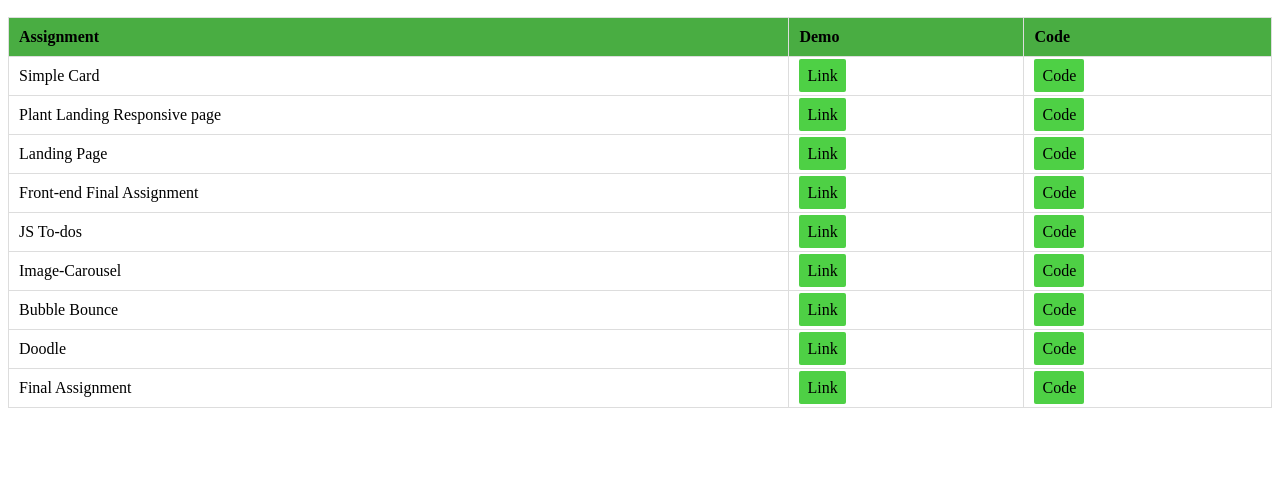
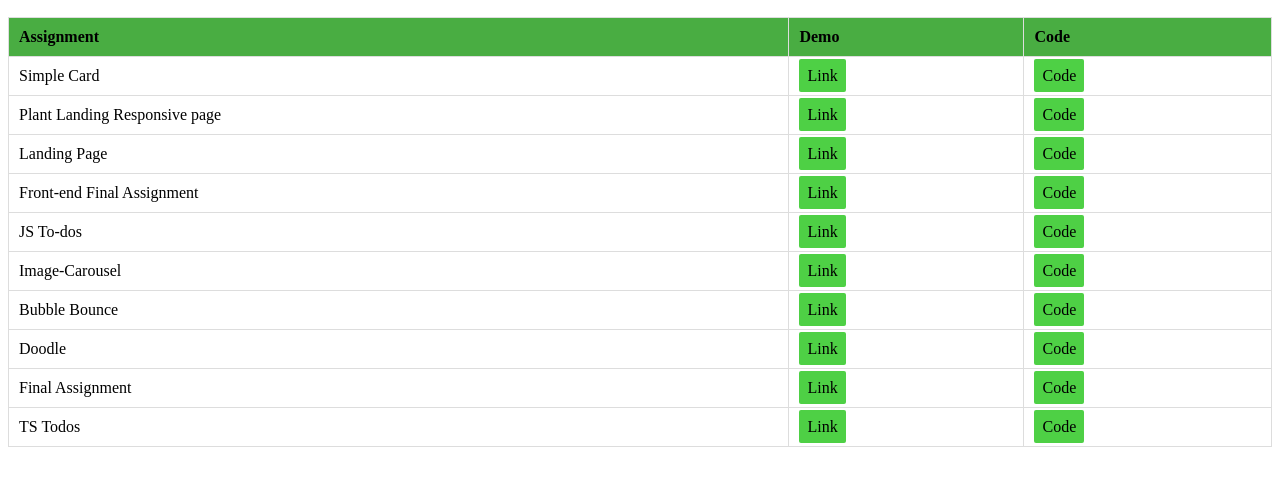
Before and after one commit to Jeewanghimire31/jeewan_ghimire, a plain HTML site: page index.html in a window 1280 px wide. Shown: the part 97-582 px from the top of the page. Drawn offline with Linux system fonts and the light colour scheme.

Commit message:
feat: TS todo project add

```diff
--- a/index.html
+++ b/index.html
@@ -227,6 +227,31 @@
               </a>
             </td>
           </tr>
+          <!-- one finish -->
+
+          <!-- * new assignment -->
+          <tr>
+            <td>TS Todos</td>
+            <!-- github_page Link -->
+            <td>
+              <a
+                href="https://jeewanghimire31.github.io/ts-toDos/?"
+                target="_blank"
+              >
+                Link
+              </a>
+            </td>
+            <!-- github_page code -->
+            <td>
+              <a
+                href="https://github.com/Jeewanghimire31/ts-toDos"
+                target="_blank"
+              >
+                Code
+              </a>
+            </td>
+          </tr>
+          <!-- one finish -->
 
         </tbody>
       </table>
```
